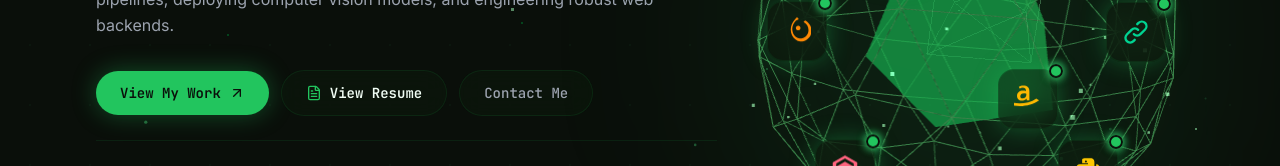
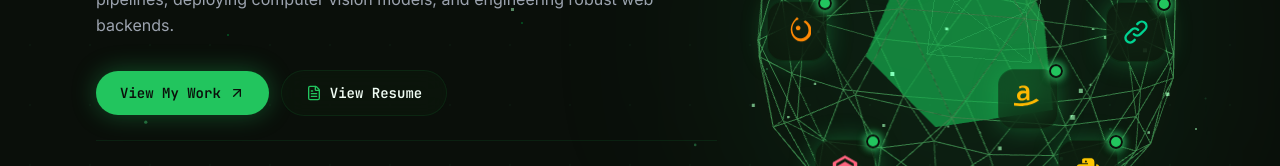
Before and after one commit to Yatharthnagpal/Portfolio, a Next.js app: page / in a window 1280 px wide. Shown: the part 345-511 px from the top of the page. Built offline with nearby package versions, Linux system fonts and the light colour scheme; no server answers.

Commit message:
style: remove Contact Me button from Hero section

```diff
--- a/src/components/hero/HeroSection.tsx
+++ b/src/components/hero/HeroSection.tsx
@@ -96,15 +96,6 @@ export default function HeroSection() {
                 <FileText className="w-4 h-4 text-green-primary" />
                 View Resume
               </motion.a>
-
-              <motion.a
-                whileHover={{ scale: 1.04 }}
-                whileTap={{ scale: 0.98 }}
-                href="#contact"
-                className="inline-flex items-center gap-2 px-6 py-3 rounded-full glass-card hover:border-green-primary/50 text-text-muted hover:text-text-primary font-mono text-sm font-medium transition-all duration-300"
-              >
-                Contact Me
-              </motion.a>
             </motion.div>
 
             {/* Core Stats Row with Contextual Anchors */}
```
